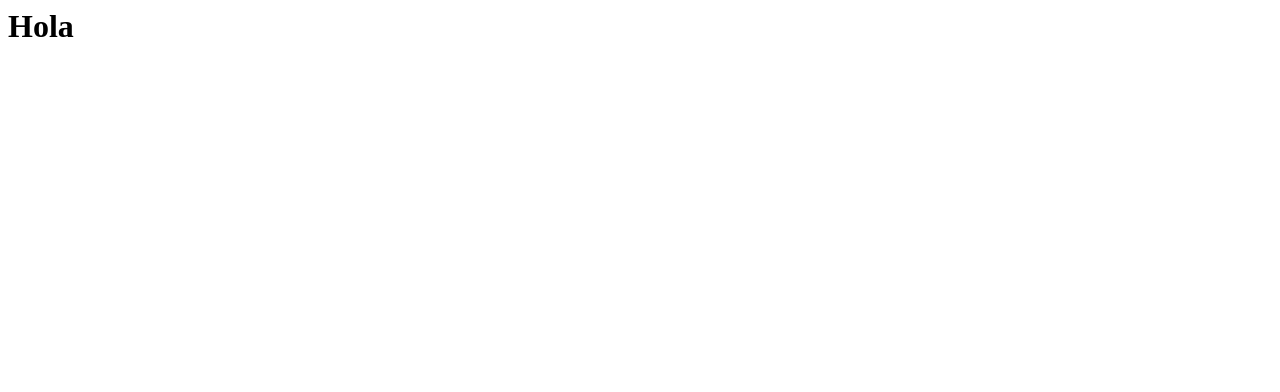
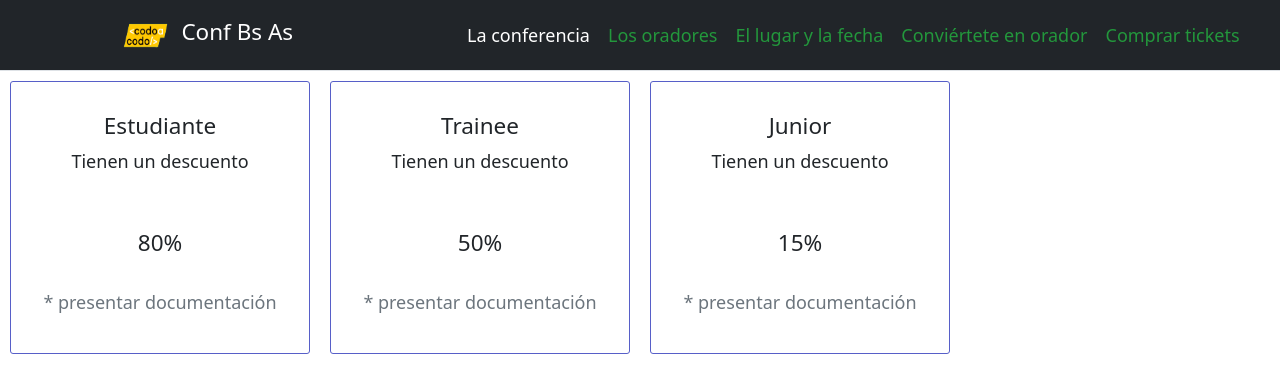
Before and after one commit to florenciafirpo/PaginaWebConferencia, a plain HTML site: page comprar.html in a window 1280 px wide. Drawn offline with nearby package versions, Linux system fonts and the light colour scheme.

Commit message:
creando cards

```diff
--- a/comprar.html
+++ b/comprar.html
@@ -1 +1,76 @@
-<h1>Hola</h1>
+<!DOCTYPE html>
+<html lang="en">
+    <meta charset="UTF-8" />
+    <meta http-equiv="X-UA-Compatible" content="IE=edge" />
+    <meta name="viewport" content="width=device-width, initial-scale=1.0" />
+    <link href="https://cdn.jsdelivr.net/npm/bootstrap@5.2.3/dist/css/bootstrap.min.css" rel="stylesheet"
+    integrity="sha384-rbsA2VBKQhggwzxH7pPCaAqO46MgnOM80zW1RWuH61DGLwZJEdK2Kadq2F9CUG65" crossorigin="anonymous" />
+    <link rel="stylesheet" href="./styles.css" />
+    <title>Integrador</title>
+<body>
+    <header>
+    <nav class="navbar navbar-expand-sm navbar-dark border-bottom bg-dark">
+            <div class="container col-4 justify-content-center">
+            <a class="navbar-brand" href="#">
+                <img src="Assets/codoacodo.png" alt="Logo" width="60" height="40"
+                class="d-inline-block align-text-top text-light" />
+                Conf Bs As
+            </a>
+        </div>
+        <div class="container justify-content-start">
+            <button class="navbar-toggler" type="button" data-bs-toggle="collapse" data-bs-target="#collapsibleNavbar">
+            <span class="navbar-toggler-icon"></span>
+            </button>
+            <div class="collapse navbar-collapse justify-content-center" id="collapsibleNavbar">
+            <ul class="navbar-nav" id="expandir">
+                <li class="nav-item" id="li">
+                <a class="nav-link active" href="#seccion2">La conferencia</a>
+                </li>
+                <li class="nav-item" id="li">
+                <a class="nav-link" href="#seccionoradores">Los oradores</a>
+                </li>
+                <li class="nav-item" id="li">
+                <a class="nav-link" href="#seccionlugaryfecha">El lugar y la fecha</a>
+                </li>
+                <li class="nav-item" id="li">
+                <a class="nav-link" href="#seccionconvierteteenorador">Conviértete en orador</a>
+                </li>
+                <li class="nav-item" id="li">
+                <a class="nav-link nav-link-green" href="comprar.html">Comprar tickets</a>
+                </li>
+            </ul>
+            </div>
+        </div>
+        </nav>
+    </header>
+    <!-- TARJETAS -->
+    <div class="card-container">
+
+    <div class="card">
+        <h5 >Estudiante</h5>
+            <label for="">Tienen un descuento</label>
+            <br><br>
+            <h5>80%</h5>
+            <br>
+            <h6 class="text-muted">* presentar documentación</h6>
+    </div>
+
+    <div class="card">
+        <h5 >Trainee</h5>
+            <label for="">Tienen un descuento</label>
+            <br><br>
+            <h5>50%</h5>
+            <br>
+            <h6 class="text-muted">* presentar documentación</h6>
+    </div>
+
+    <div class="card">
+        <h5 >Junior</h5>
+            <label for="">Tienen un descuento</label>
+            <br><br>
+            <h5>15%</h5>
+            <br>
+            <h6 class="text-muted">* presentar documentación</h6>
+    </div>
+</body>
+</html>
--- a/styles.css
+++ b/styles.css
@@ -95,3 +95,22 @@
     height: 80px;
     word-wrap: break-word;
   }
+
+  .card-container {
+    display: flex;
+    flex-wrap: wrap;
+  }
+
+
+  .card {
+    justify-content: center;
+    border: 1px solid #575fc8;
+    border-radius: 3px;
+    width: 33px;
+    flex: 0 0 300px;
+    padding: 1.25rem;
+    text-align: center!important;
+    margin: 10px;
+    padding: 30px;
+
+  }
```
